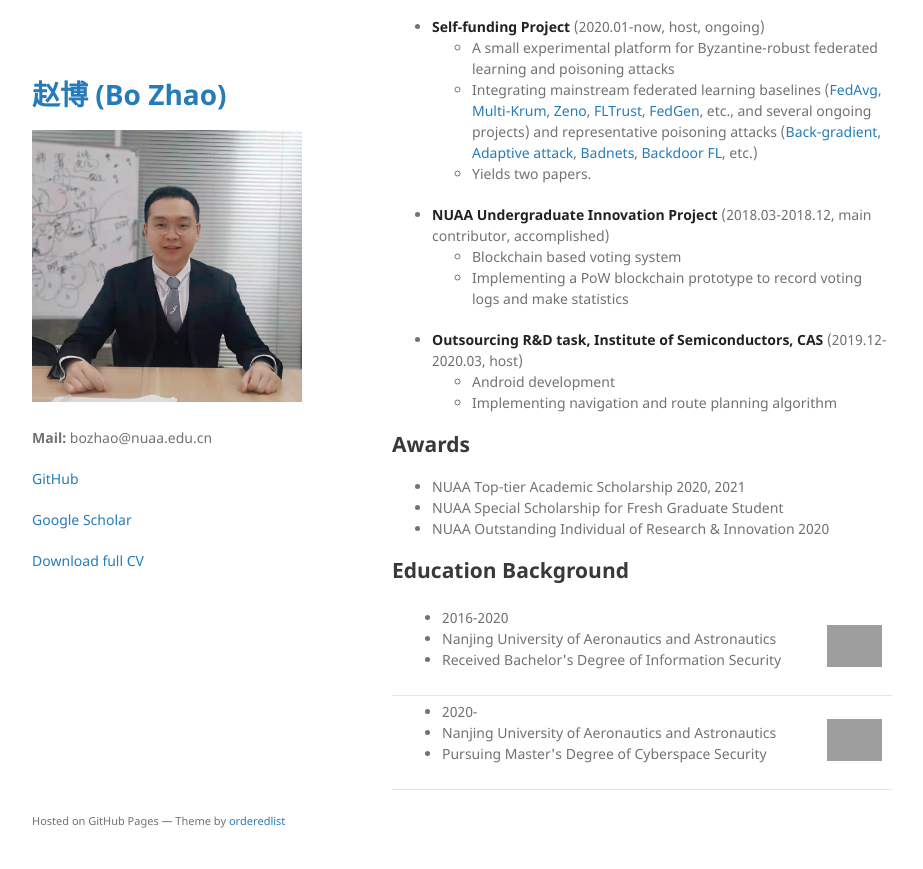
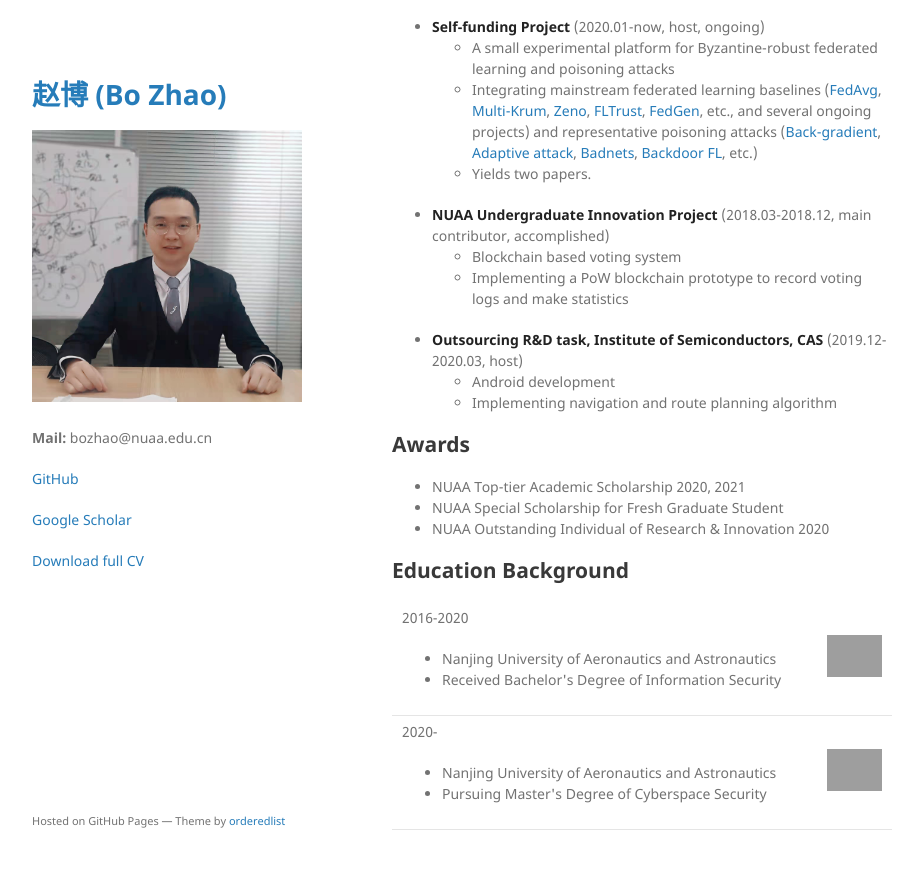
Before and after one commit to BorisZhao/BorisZhao.github.io, a Jekyll site: the page built from index.md, in a window 1280 px wide and 900 px high, scrolled down 912 px. Shown: the top 869 px of the window, without its empty margins (178-1101 px from the left). Built offline with Jekyll 4.4.1, drawn with Linux system fonts in a browser that asks for light colours; the repository's description, which GitHub fills in, is left out; grey boxes are pictures that could not be loaded.

```diff
--- a/index.md
+++ b/index.md
@@ -47,8 +47,8 @@ layout: default
 <table border="0">
 <tr>
     <td align="left" valign="center" width="85%">
+        <p>2016-2020</p>
         <ul>
-            <li>2016-2020</li>
             <li>Nanjing University of Aeronautics and Astronautics</li>
             <li>Received Bachelor's Degree of Information Security</li>
         </ul>
@@ -59,8 +59,8 @@ layout: default
 </tr>
 <tr>
     <td align="left" valign="center" width="85%">
+        <p>2020-</p>
         <ul>
-            <li>2020-</li>
             <li>Nanjing University of Aeronautics and Astronautics</li>
             <li>Pursuing Master's Degree of Cyberspace Security</li>
         </ul>
```
